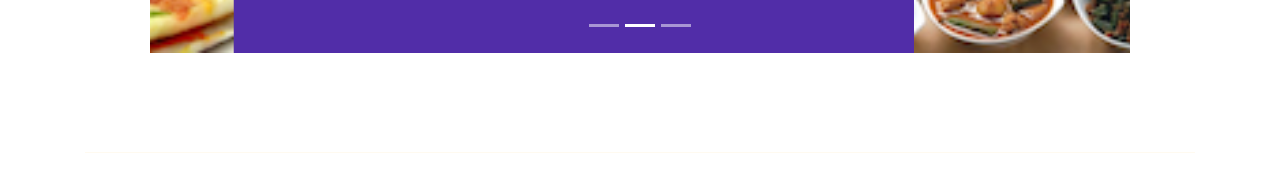
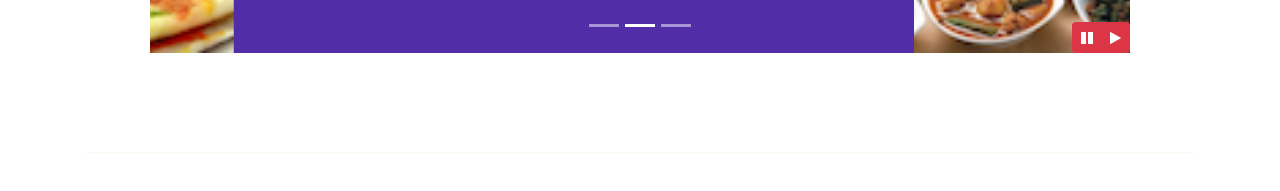
Before and after one commit to varshit32yadav/ConFusion-Bootstrap, a website: page index.html in a window 1280 px wide. Shown: the part 609-800 px from the top of the page. Drawn offline with nearby package versions, Linux system fonts and the light colour scheme.

Commit message:
boostrap jquery

```diff
--- a/css/styles.css
+++ b/css/styles.css
@@ -76,3 +76,9 @@ body
     left: 0;
     min-height: 300px;
 }
+#carouselButton
+{
+ bottom: 0px;
+ right: 0px;
+ position: absolute;
+}
--- a/index.html
+++ b/index.html
@@ -212,6 +212,14 @@
                 <a class="carousel-control-next" href="#mycarousel" role="button" data-slide="next">
                     <span class="carousel-control-next-icon"></span>
                 </a>
+               <div class="btn-group" id="carouselButton">
+                <button class="btn btn-danger btn-sm  " id="carousel-pause">
+                    <span class="fa fa-sm fa-pause"></span>
+                </button>
+                <button class="btn btn-danger btn-sm  " id="carousel-play">
+                    <span class="fa fa-sm fa-play"></span>
+                </button>
+               </div>
                 </div>
          </div>
 
@@ -382,11 +390,21 @@
 <script src="node_modules/jquery/dist/jquery.slim.min.js"></script>
 <script src="node_modules/popper.js/dist/umd/popper.min.js"></script>
 <script src="node_modules/bootstrap/dist/js/bootstrap.min.js"></script>
-<!--  tooltip jquery script
+
     <script >
+        /*tooltip jquery script
     $(document).ready(function(){
      $('[data-toggle="tooltip"]').tooltip();
-    });
+    }); */
+    $(document).ready(function(){
+            $("#mycarousel").carousel( { interval: 500} );
+            $("#carousel-pause").click(function(){
+                $("#mycarousel").carousel('pause');
+            });
+            $("#carousel-play").click(function(){
+                $("#mycarousel").carousel('cycle');
+            });
+        });
 </script>
 -->
 </body>
```
